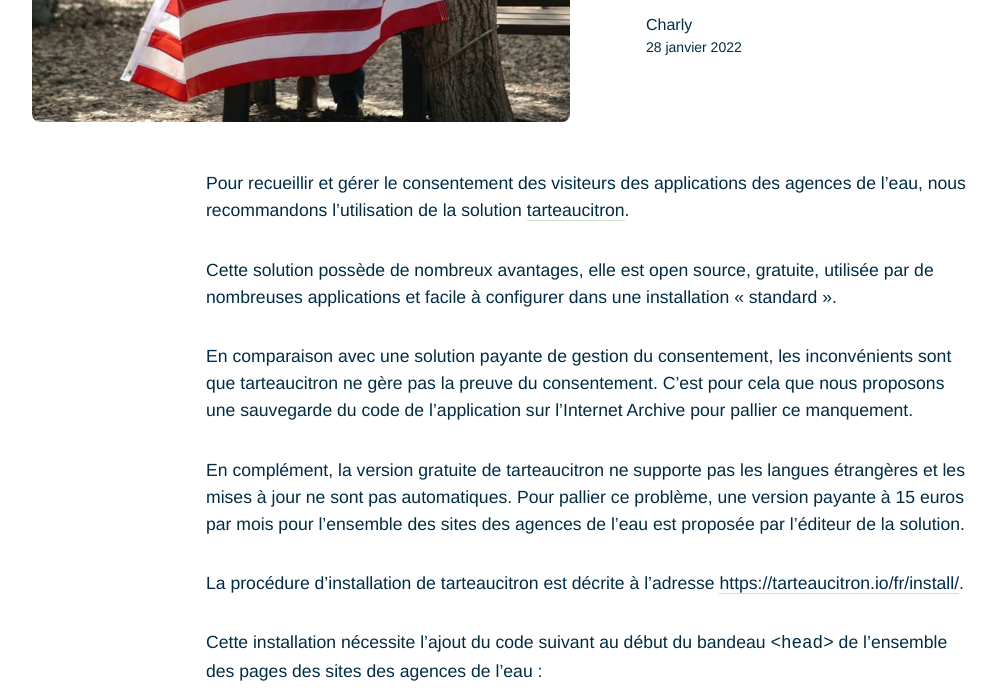
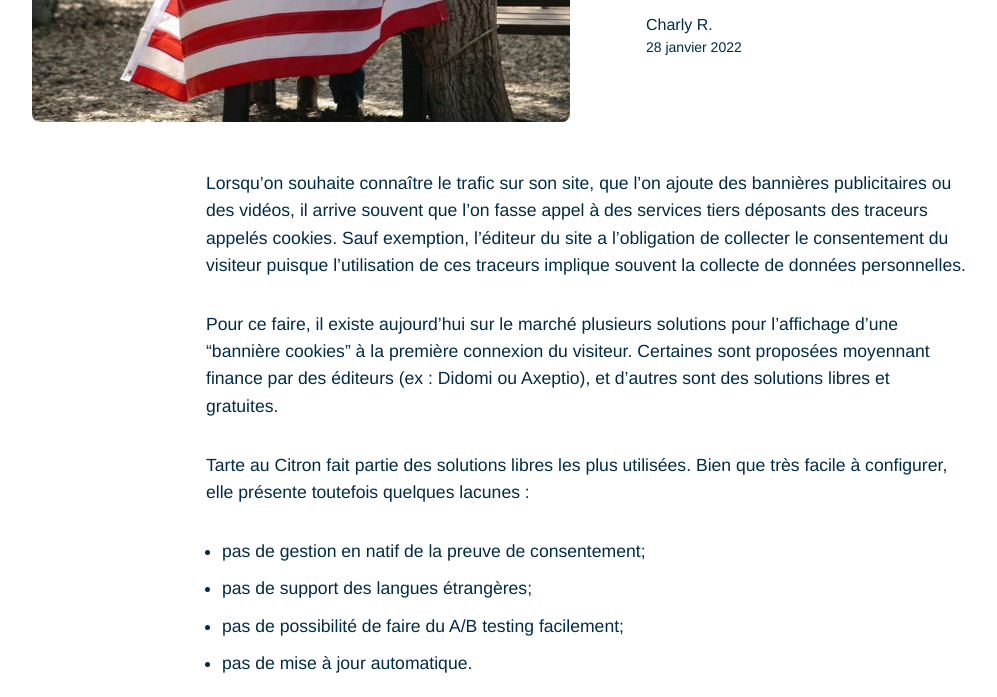
Before and after one commit to slimooo/blog-abla, a Jekyll site: the page built from _posts/2022-01-29-comment-installer-et-configurer-tarte-au-citron-pour-collecter-le-consentement.markdown, in a window 1280 px wide and 1400 px high, scrolled down 462 px. Shown: the top 697 px of the window, without its empty margins (54-1051 px from the left). Built offline with Jekyll 4.4.1, drawn with Linux system fonts in a browser that asks for light colours; nearby versions of some CDN libraries; some of the changed text lies outside the part shown; grey boxes are pictures that could not be loaded.

Commit message:
nouvel article

```diff
--- a/_posts/2021-03-31-est-il-possible-de-deposer-des-cookies-sans-demander-le-consentement.markdown
+++ b/_posts/2021-03-31-est-il-possible-de-deposer-des-cookies-sans-demander-le-consentement.markdown
@@ -1,8 +1,7 @@
 ---
 layout: post
 title:  Est-il possible de déposer des cookies sans demander le consentement ?
-authors: ["Slim"]
-description: Leverage agile frameworks to provide a robust synopsis for high level overviews. Iterative a...
+authors: Slim
 date:   2021-03-31 12:30:00 +0300
 image:  '/images/15.jpg'
 tags:   [cookies, RGPD, CNIL]
--- a/_posts/2022-01-29-comment-installer-et-configurer-tarte-au-citron-pour-collecter-le-consentement.markdown
+++ b/_posts/2022-01-29-comment-installer-et-configurer-tarte-au-citron-pour-collecter-le-consentement.markdown
@@ -1,35 +1,89 @@
 ---
 layout: post
 title:  Comment configurer Tarte au Citron pour recueillir le consentement ?
-authors: ["Charly"]
+authors: Charly R.
 description: Leverage agile frameworks to provide a robust synopsis for high level overviews. Iterative a...
 date:   2022-01-28 15:01:35 +0300
 image:  '/images/15.jpg'
 tags:   [cookies, RGPD, CNIL]
 ---
 
-Pour recueillir et gérer le consentement des visiteurs des applications des agences de l’eau, nous recommandons l’utilisation de la solution [tarteaucitron](https://tarteaucitron.io/fr/).
+Lorsqu'on souhaite connaître le trafic sur son site, que l'on ajoute des bannières publicitaires ou des vidéos, il arrive souvent que l'on fasse appel à des services tiers déposants des traceurs appelés cookies. Sauf exemption, l'éditeur du site a l'obligation de collecter le consentement du visiteur puisque l'utilisation de ces traceurs implique souvent la collecte de données personnelles.
 
-Cette solution possède de nombreux avantages, elle est open source, gratuite, utilisée par de nombreuses applications et facile à configurer dans une installation « standard ».
+Pour ce faire, il existe aujourd'hui sur le marché plusieurs solutions pour l'affichage d'une "bannière cookies" à la première connexion du visiteur. Certaines sont proposées moyennant finance par des éditeurs (ex : Didomi ou Axeptio), et d'autres sont des solutions libres et gratuites.
 
-En comparaison avec une solution payante de gestion du consentement, les inconvénients sont que tarteaucitron ne gère pas la preuve du consentement. C’est pour cela que nous proposons une sauvegarde du code de l’application sur l'Internet Archive pour pallier ce manquement.
+Tarte au Citron fait partie des solutions libres les plus utilisées. Bien que très facile à configurer, elle présente toutefois quelques lacunes :
+- pas de gestion en natif de la preuve de consentement;
+- pas de support des langues étrangères;
+- pas de possibilité de faire du A/B testing facilement;
+- pas de mise à jour automatique.
 
-En complément, la version gratuite de tarteaucitron ne supporte pas les langues étrangères et les mises à jour ne sont pas automatiques. Pour pallier ce problème, une version payante à 15 euros par mois pour l’ensemble des sites des agences de l’eau est proposée par l’éditeur de la solution.
+Il existe aussi une version payante (15€ par mois) qui permet de  résoudre une partie de ces problématiques.
 
-La procédure d’installation de tarteaucitron est décrite à l’adresse [https://tarteaucitron.io/fr/install/](https://tarteaucitron.io/fr/install/).
+Malgré un design pas au top de la modernité, Tarte au Citron est une solution que nous recommandons pour les sites avec un trafic peu élevé, les sites des administrations ou les petits budgets.
+
+## La configuration de tarte au citron en quelques étapes
+
+La procédure d’installation de tarteaucitron est plutôt bien [documentée](https://tarteaucitron.io/fr/install/).
 
 Cette installation nécessite l’ajout du code suivant au début du bandeau `<head>` de l’ensemble des pages des sites des agences de l’eau :
 
-![capture 1](https://astraporta.com/assets/images/1.PNG)
+<script type="text/javascript" src="/tarteaucitron/tarteaucitron.js"></script>
 
-Une fois la solution tarteaucitron installée, il convient, pour chaque service nécessitant le consentement, d’ajouter un morceau de code spécifique au service. Ce code est fourni par tarteaucitron. Un moteur de recherche est présent dans la documentation d’installation de tarteaucitron (étape 3 : [https://tarteaucitron.io/fr/install/](https://tarteaucitron.io/fr/install/)) pour obtenir la procédure d’installation de chaque service.
+`<script type="text/javascript">`
+        `tarteaucitron.init({`
+    	  `"privacyUrl": "", /* Privacy policy url */`
 
-![capture 2](https://astraporta.com/assets/images/2.PNG)
+    	  `"hashtag": "#tarteaucitron", /* Open the panel with this hashtag */`
+    	  `"cookieName": "tarteaucitron", /* Cookie name */`
+
+    	  `"orientation": "middle", /* Banner position (top - bottom) */`
+
+          `"groupServices": false, /* Group services by category */`
+
+    	  `"showAlertSmall": false, /* Show the small banner on bottom right */`
+    	  `"cookieslist": false, /* Show the cookie list */`
+
+          `"closePopup": false, /* Show a close X on the banner */`
+
+          `"showIcon": true, /* Show cookie icon to manage cookies */`
+          `//"iconSrc": "", /* Optionnal: URL or base64 encoded image */`
+          `"iconPosition": "BottomRight", /* BottomRight, BottomLeft, TopRight and TopLeft */`
+
+    	  `"adblocker": false, /* Show a Warning if an adblocker is detected */`
+
+          `"DenyAllCta" : true, /* Show the deny all button */`
+          `"AcceptAllCta" : true, /* Show the accept all button when highPrivacy on */`
+          `"highPrivacy": true, /* HIGHLY RECOMMANDED Disable auto consent */`
+
+    	  `"handleBrowserDNTRequest": false, /* If Do Not Track == 1, disallow all */`
+
+    	  `"removeCredit": false, /* Remove credit link */`
+    	  `"moreInfoLink": true, /* Show more info link */`
+
+          `"useExternalCss": false, /* If false, the tarteaucitron.css file will be loaded */`
+          `"useExternalJs": false, /* If false, the tarteaucitron.js file will be loaded */`
+
+    	  `//"cookieDomain": ".my-multisite-domaine.fr", /* Shared cookie for multisite */`
+
+          `"readmoreLink": "", /* Change the default readmore link */`
+
+          `"mandatory": true, /* Show a message about mandatory cookies */`
+        `});`
+        `</script>`
+
+Une fois la solution tarteaucitron installée, il convient, pour chaque service nécessitant le consentement, d’ajouter un morceau de code spécifique au service. Ce code est fourni par tarteaucitron. Un moteur de recherche est présent dans la [documentation d’installation de tarteaucitron](https://tarteaucitron.io/fr/install/) pour obtenir la procédure d’installation de chaque service.
+
+![Etape 3 Tarte au Citron](https://astraporta.com/assets/images/2.PNG)
 
 Pour l’installation de Google Analytics par exemple, la documentation de tarteaucitron fournit le code suivant à ajouter à votre site web en remplacement du code de Google Analytics :
 
-![capture 3](https://astraporta.com/assets/images/3.PNG)
+`<script type="text/javascript">`
+`tarteaucitron.user.gajsUa = 'UA-XXXXXXXX-X';`
+`tarteaucitron.user.gajsMore = function () { /* add here your optionnal _ga.push() */ };`
+`(tarteaucitron.job = tarteaucitron.job || []).push('gajs');`
+`</script>`
 
-Certains services nécessitent une modification plus importante des applications des agences de l’eau. Par exemple, pour le recueil du consentement pour l’utilisation de vidéos YouTube, la documentation de tarteaucitron explique qu’il est nécessaire pour chaque vidéo YouTube d’ajouter une balise spécifique :
+Certains services nécessitent une modification plus importante. Par exemple, pour le recueil du consentement pour l’utilisation de vidéos YouTube, la documentation de tarteaucitron explique qu’il est nécessaire pour chaque vidéo YouTube d’ajouter une balise spécifique :
 
-![capture 4](https://astraporta.com/assets/images/4.PNG)
+`<div class="youtube_player" videoID="video_id" width="width" height="height" theme="theme (dark | light)" rel="rel (1 | 0)" controls="controls (1 | 0)" showinfo="showinfo (1 | 0)" autoplay="autoplay (0 | 1)" mute="mute (0 | 1)" srcdoc="srcdoc" loop="loop (0 | 1)" loading="loading (0 | 1)"></div>`
```
